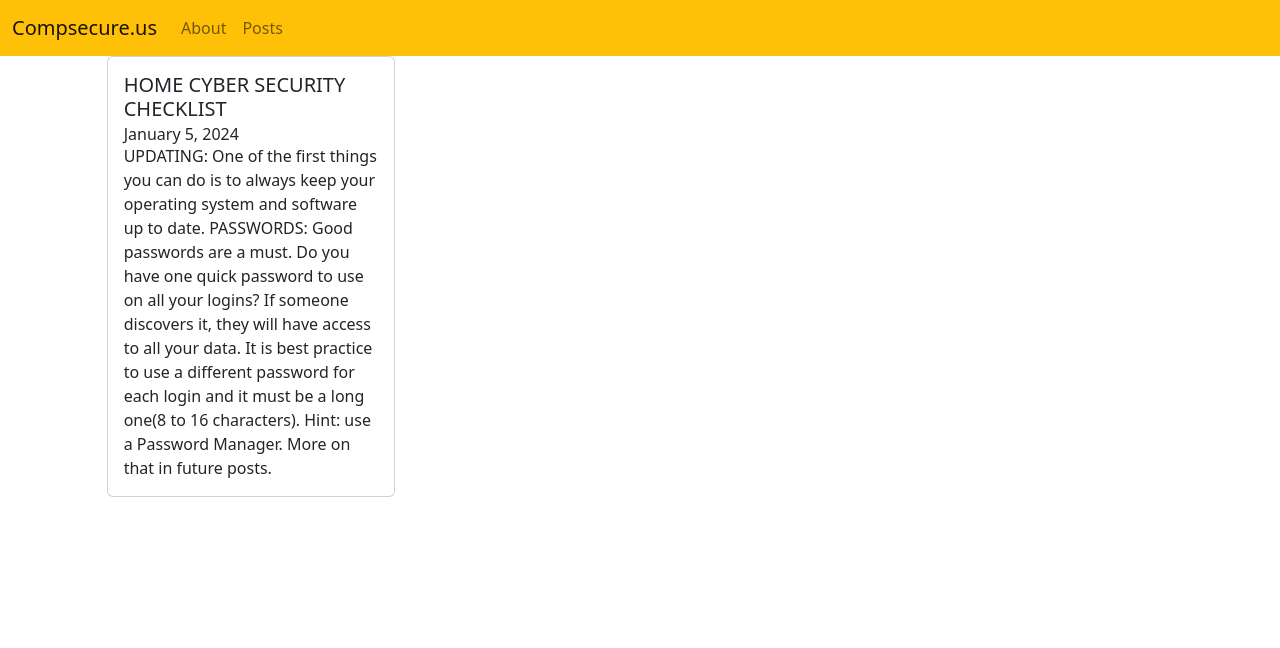
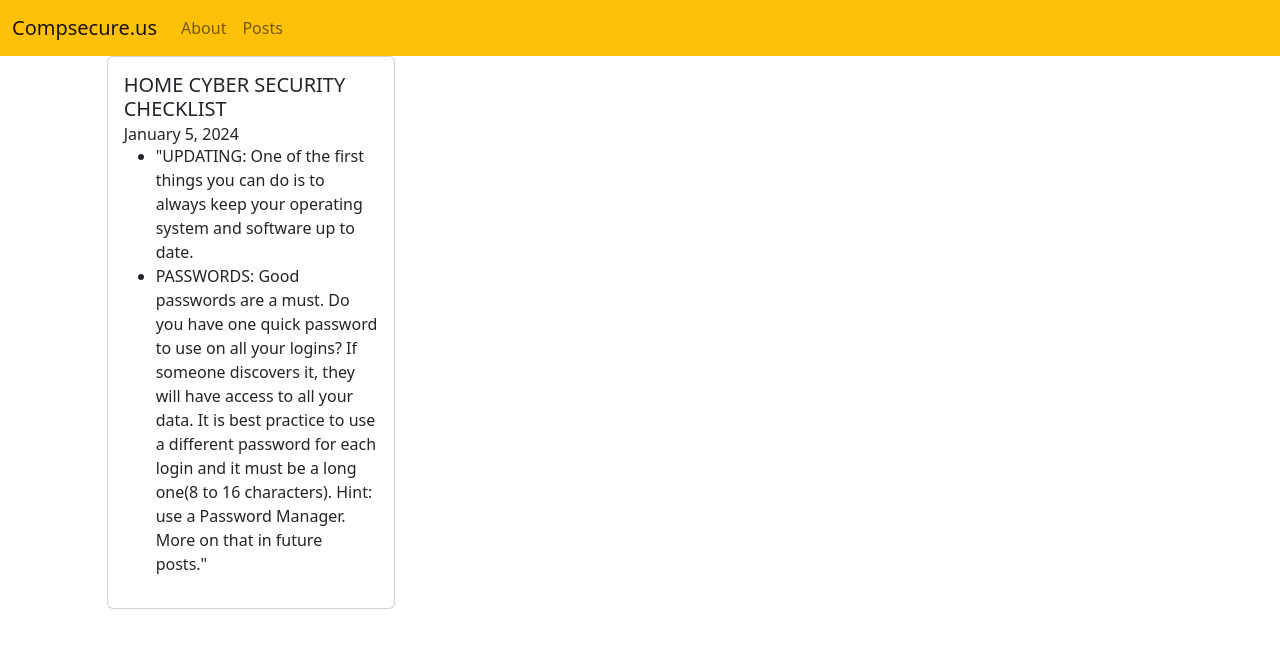
Before and after one commit to jimandjo/compsecure-frontend, a React (Create React App) app: page /posts in a window 1280 px wide. Shown: the top 648 px of the page. Built offline with nearby package versions, Linux system fonts and the light colour scheme.

Commit message:
Added unordered list to a post in PostData.js

```diff
--- a/src/PostData.js
+++ b/src/PostData.js
@@ -9,7 +9,7 @@ const posts = [
         title: "Home  Cyber Security Checklist",
         date: "January 5, 2024",
         list: ["Update Programs", "Secure Passwords", "List all your devices", "Backup devices", "Install Virus software on all Devices", "Filter Emails", "Turn on Lastest firewall", "Protect your Phones", "Scan the Dark Web", "Log Activity", "Buy Cyber Insurance", "Learn About Cyber Security"],
-        body: "UPDATING: One of the first things you can do is to always keep your operating system  and software up to date. PASSWORDS: Good passwords are a must. Do you have one quick password to use on all your logins? If someone discovers it, they will have access to all your data. It is best practice to use a different password for each login and it must be a long one(8 to 16 characters). Hint: use a Password Manager. More on that in future posts."
+        body: <ul><li>"UPDATING: One of the first things you can do is to always keep your operating system  and software up to date.</li><li> PASSWORDS: Good passwords are a must. Do you have one quick password to use on all your logins? If someone discovers it, they will have access to all your data. It is best practice to use a different password for each login and it must be a long one(8 to 16 characters). Hint: use a Password Manager. More on that in future posts."</li></ul>
     }
 ]
 
```
